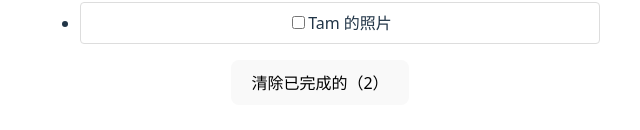
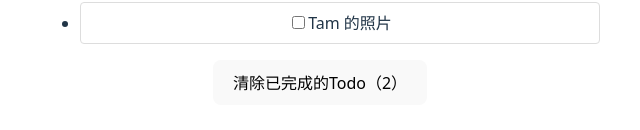
Before and after one commit to Sheridan-Shen/myReact, a React (Vite) app: page / in a window 1280 px wide. Shown: the part 506-636 px from the top of the page, without its empty margins (320-960 px from the left). Built offline with nearby package versions, Linux system fonts and the light colour scheme.

Commit message:
feat:修改清除按钮

```diff
--- a/src/components/ClearCompletedButton.jsx
+++ b/src/components/ClearCompletedButton.jsx
@@ -2,7 +2,8 @@ import { useTodoListStore } from "../stores/todoListStore";
 import styles from "./TodoList.module.css";
 
 export default function ClearCompletedButton() {
-  const { completedCount, clearCompleted } = useTodoListStore();
+  const { clearCompleted, todos } = useTodoListStore();
+  const completedCount = todos.filter((todo) => todo.completed).length;
 
   if (completedCount === 0) return null;
 
@@ -12,7 +13,7 @@ export default function ClearCompletedButton() {
       className={styles.clearButton}
       onClick={clearCompleted}
     >
-      清除已完成的（{completedCount}）
+      清除已完成的Todo（{completedCount}）
     </button>
   );
 }
--- a/src/stores/todoListStore.js
+++ b/src/stores/todoListStore.js
@@ -28,11 +28,6 @@ export const useTodoListStore = create((set, get) => ({
     }));
   },
 
-  get completedCount() {
-    const state = get();
-    return state.todos.filter((todo) => todo.completed).length;
-  },
-
   clearCompleted: () => {
     set((state) => ({
       todos: state.todos.filter((todo) => !todo.completed),
```
